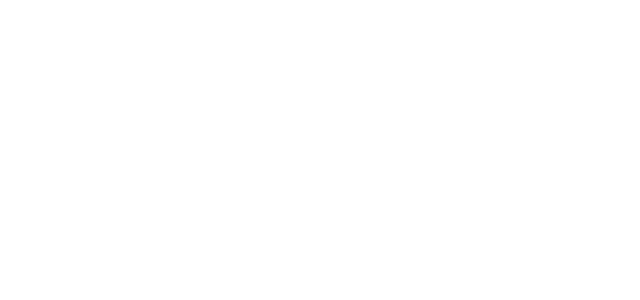
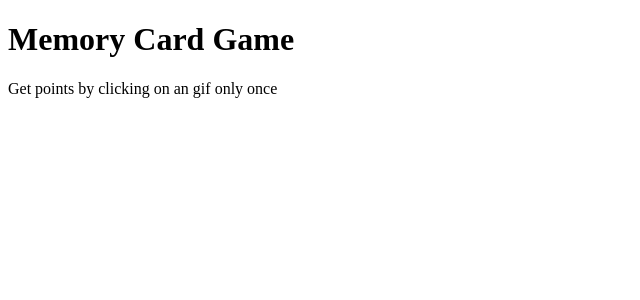
Before and after one commit to cesar-a-delacruz/memory-card, a React (Vite) app: page / in a window 1280 px wide. Shown: the top 300 px of the page, without its empty margins (0-640 px from the left). Built offline with nearby package versions, Linux system fonts and the light colour scheme.

Commit message:
feat: add Header.jsx

```diff
--- a/src/App.jsx
+++ b/src/App.jsx
@@ -1,19 +1,18 @@
-import { StrictMode, useState } from 'react'
-import { createRoot } from 'react-dom/client'
-import './App.css'
+import { StrictMode } from "react";
+import { createRoot } from "react-dom/client";
+import "./App.css";
+import Header from "./components/Header";
 
 export default function App() {
-  const [count, setCount] = useState(0)
-
   return (
     <>
-
+      <Header />
     </>
-  )
+  );
 }
 
-createRoot(document.getElementById('root')).render(
+createRoot(document.getElementById("root")).render(
   <StrictMode>
     <App />
   </StrictMode>,
-)
+);
--- /dev/null
+++ b/src/components/Header.jsx
@@ -0,0 +1,8 @@
+export default function Header() {
+  return (
+    <div id="header">
+        <h1>Memory Card Game</h1>
+        <p>Get points by clicking on an gif only once</p>
+    </div>
+  );
+}
```
